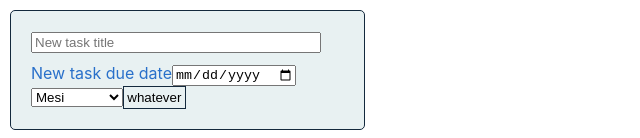
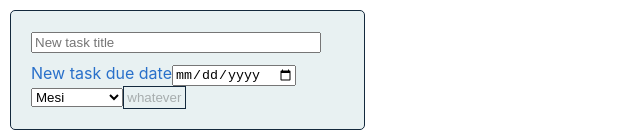
Before and after one commit to programming-classes/react-guide, a React (Create React App) app: page / in a window 1280 px wide. Shown: the top 138 px of the page, without its empty margins (0-640 px from the left). Built offline with nearby package versions, Linux system fonts and the light colour scheme; some icons are missing.

Commit message:
disable submit when no title

```diff
--- a/src/components/NewTaskItemForm.js
+++ b/src/components/NewTaskItemForm.js
@@ -48,6 +48,7 @@ const NewTaskItemForm = (props) => {
       </select>
       <input
         type="submit"
+        disabled={newTaskTitle === ""}
         className="input-component__button"
         value="whatever"
       />
```
